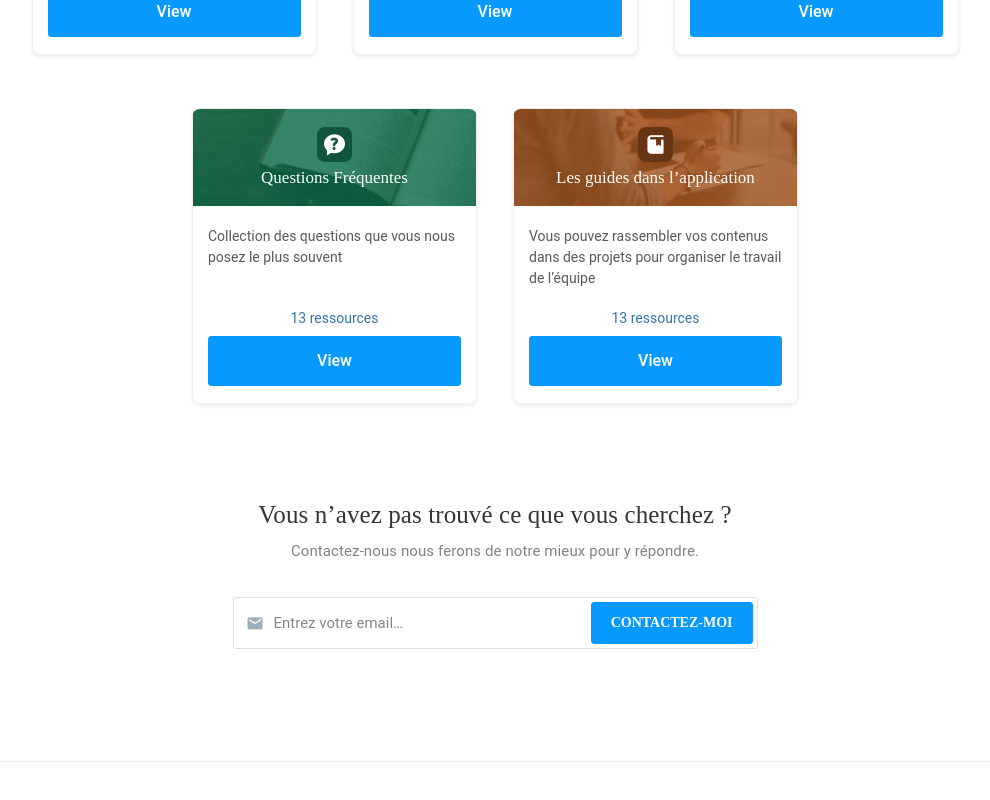
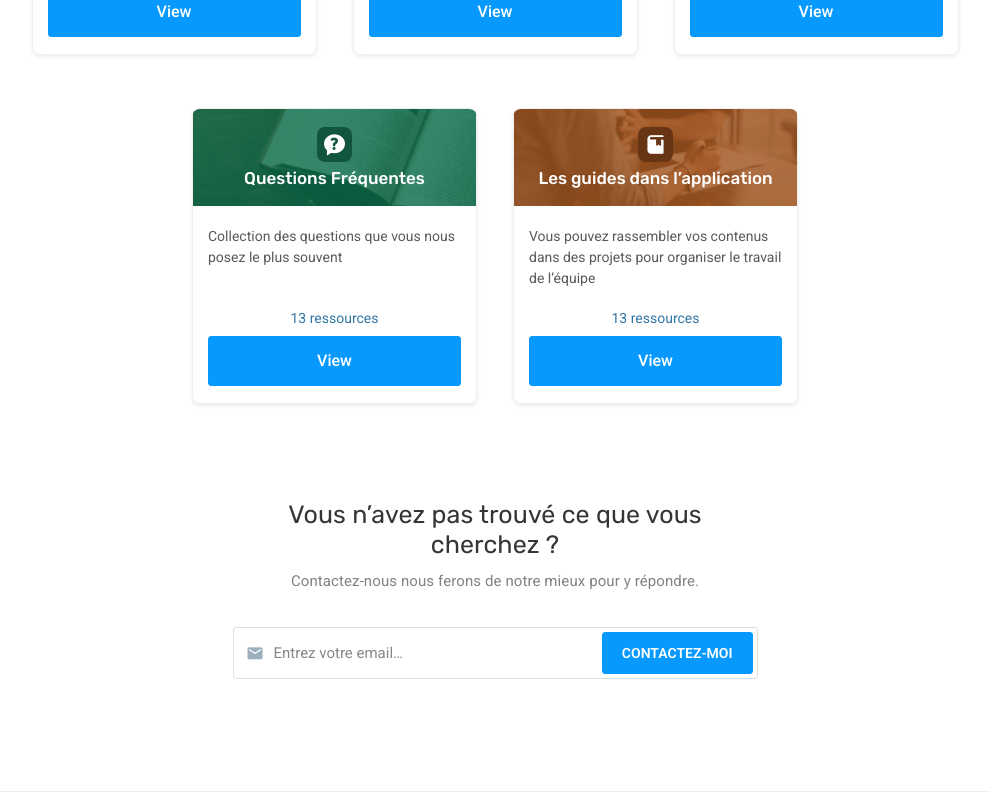
Before and after one commit to hbyio/www-pilot-pm, a Nuxt app: page /resources in a window 1280 px wide. Shown: the part 620-1420 px from the top of the page, without its empty margins (145-1135 px from the left). Built offline with nearby package versions, Linux system fonts and the light colour scheme.

Commit message:
Remove IBM font

```diff
--- a/assets/scss/base/_variables.scss
+++ b/assets/scss/base/_variables.scss
@@ -12,8 +12,9 @@ $light-blue: #0899ff;
 $dark-blue: #012640;
 $orange: #ff9808;
 
+@import url('https://fonts.googleapis.com/css?family=Roboto:400,400i,500,500i,600,600i|Rubik:400,400i,500,500i,600,600i,700,700i');
+
 $roboto-font: 'Roboto', 'Arial', 'Helvetica Neue', 'Helvetica', sans-serif;
-$ibm-plex-font: 'IBM Plex Sans','Times New Roman', 'Times', 'Baskerville', 'Georgia', serif;
 $rubik-font: 'Rubik', 'Arial', 'Helvetica Neue', 'Helvetica', sans-serif;
 
 // This is the default html and body font-size for the base rem value.
@@ -53,7 +54,7 @@ $h4-font-size: 22px;
 $h5-font-size: 17px !default;
 $h6-font-size: 15px !default;
 
-$headings-font-family: $ibm-plex-font;
+$headings-font-family: $rubik-font;
 $headings-color: inherit !default;
 
 
--- a/assets/scss/layout/_common.scss
+++ b/assets/scss/layout/_common.scss
@@ -118,7 +118,7 @@ h4 {
 	@extend %listreset;
 
 	color: #4f5a62;
-	font-family: $ibm-plex-font;
+	font-family: $roboto-font;
 	text-align: left;
 
 	li {
@@ -319,7 +319,7 @@ h4 {
 		white-space: nowrap;
 		width: 100%;
 		text-transform: uppercase;
-		font: 600 12px $ibm-plex-font;
+		font: 600 12px $roboto-font;
 
 		@include media('>=tablet') {
 			font-size: 14px;
@@ -596,7 +596,7 @@ h4 {
 	}
 
 	.btn {
-		font: 600 14px $ibm-plex-font;
+		font: 600 14px $roboto-font;
 		text-transform: uppercase;
 		padding: 15px 19px;
 		min-width: 168px;
@@ -728,7 +728,7 @@ h4 {
 		}
 
 		.text-holder {
-			font: 500 14px $ibm-plex-font;
+			font: 500 14px $roboto-font;
 			color: rgba(92, 115, 131, 0.54);
 			text-align: left;
 
@@ -934,7 +934,7 @@ h4 {
 		.info-list {
 			@extend %listreset;
 
-			font: 500 15px $ibm-plex-font;
+			font: 500 15px $roboto-font;
 			border-top: 1px solid #f2efef;
 			margin-bottom: 17px;
 
```
